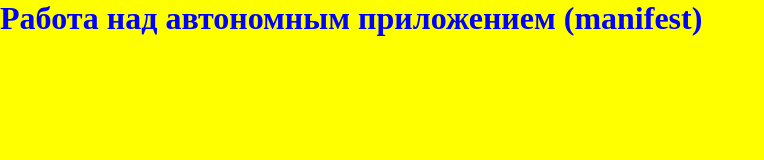
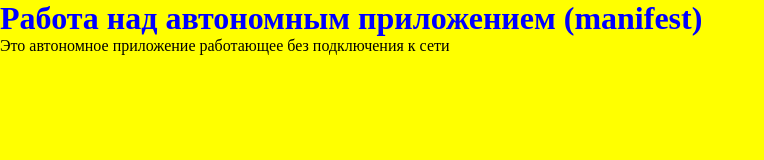
Before and after one commit to VladPotapov/html, a plain HTML site: page 10/avtonom/index.html in a window 1280 px wide. Shown: the whole page, without its empty margins (0-764 px from the left). Drawn offline with Linux system fonts and the light colour scheme.

Commit message:
update index avtonom

```diff
--- a/10/avtonom/index.html
+++ b/10/avtonom/index.html
@@ -9,5 +9,6 @@
 </head>
 <body>
     <h1>Работа над автономным приложением (manifest)</h1>
+    <p>Это автономное приложение работающее без подключения к сети</p>
 </body>
 </html>
```
Also changed, not shown: 1 other file.
